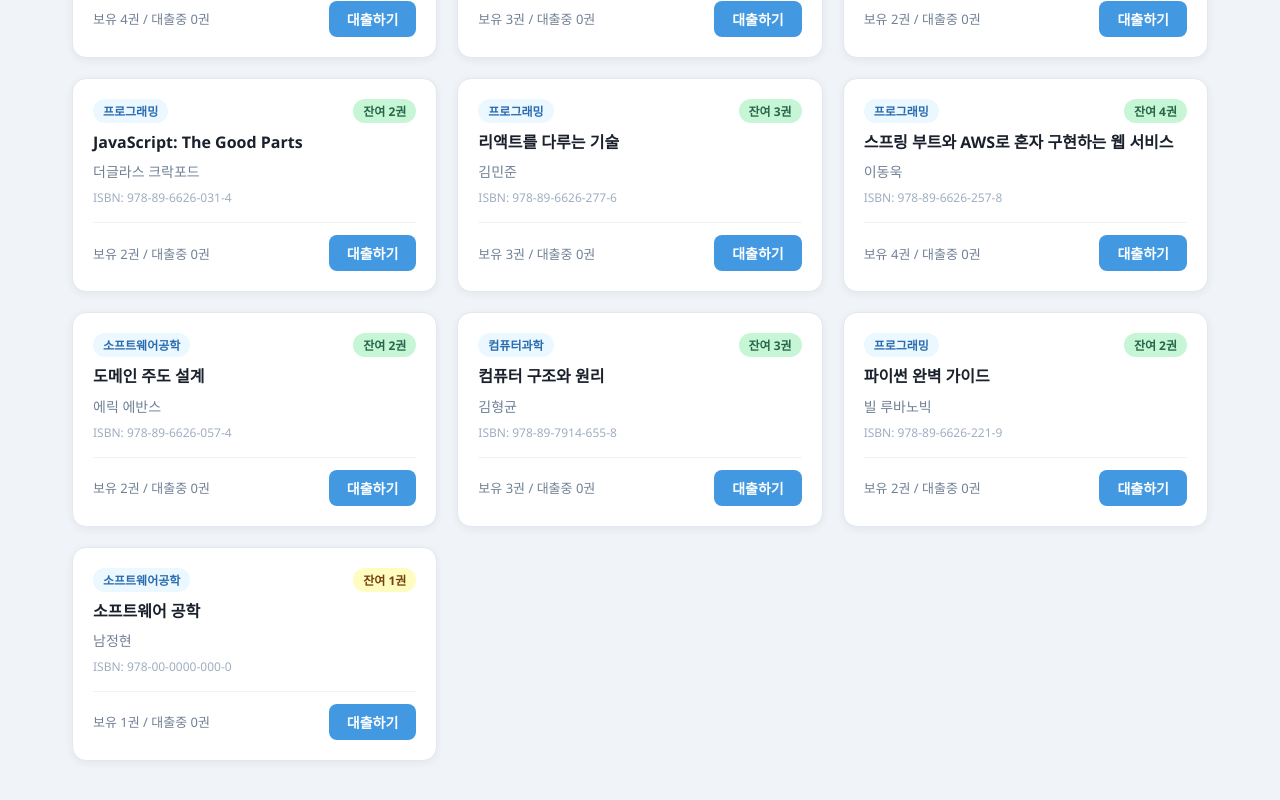
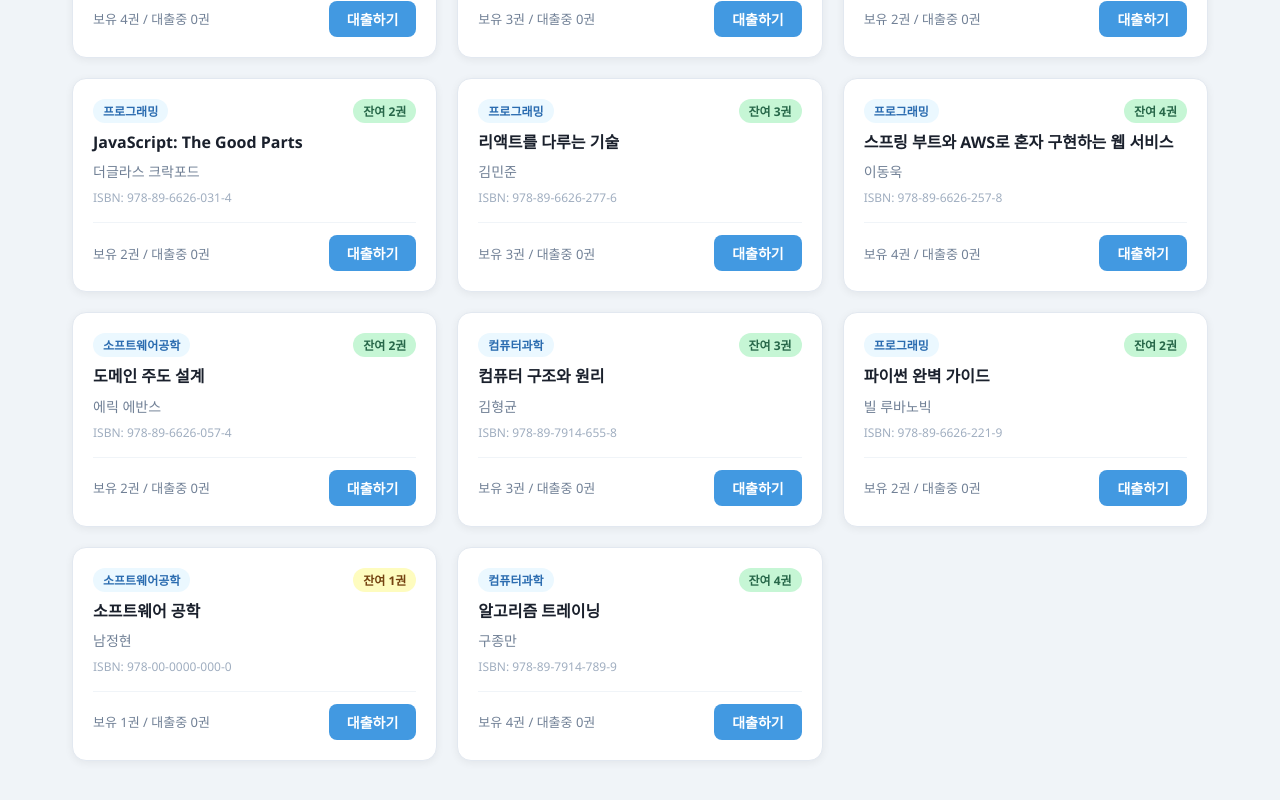
Before and after one commit to NamJungHyeon/library-loan-system, a React (Vite) app: page / in a window 1280 px wide. Shown: the part 888-1688 px from the top of the page. Built offline with nearby package versions, Linux system fonts and the light colour scheme.

Commit message:
도서 한권 추가

```diff
--- a/src/data/books.js
+++ b/src/data/books.js
@@ -12,6 +12,7 @@
   { id: 11, title: '컴퓨터 구조와 원리', author: '김형균', category: '컴퓨터과학', isbn: '978-89-7914-655-8', total: 3 },
   { id: 12, title: '파이썬 완벽 가이드', author: '빌 루바노빅', category: '프로그래밍', isbn: '978-89-6626-221-9', total: 2 },
   { id: 13, title: '소프트웨어 공학', author: '남정현', category: '소프트웨어공학', isbn: '978-00-0000-000-0', total: 1 },
+  { id: 14, title: '알고리즘 트레이닝', author: '구종만', category: '컴퓨터과학', isbn: '978-89-7914-789-9', total: 4 },
 ];
 
 export const categories = ['전체', '프로그래밍', '컴퓨터과학', '데이터베이스', '네트워크', '소프트웨어공학'];
```
